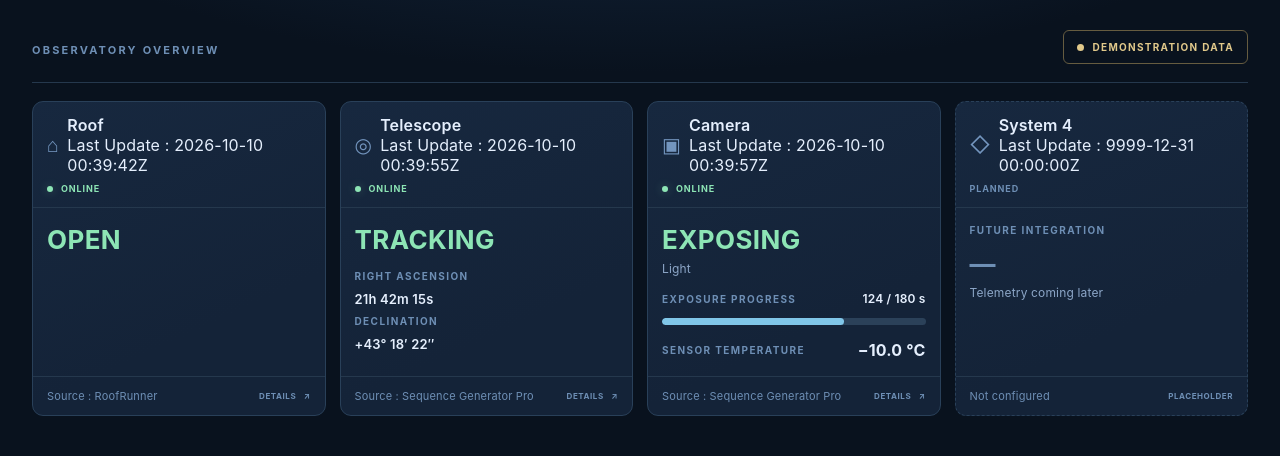
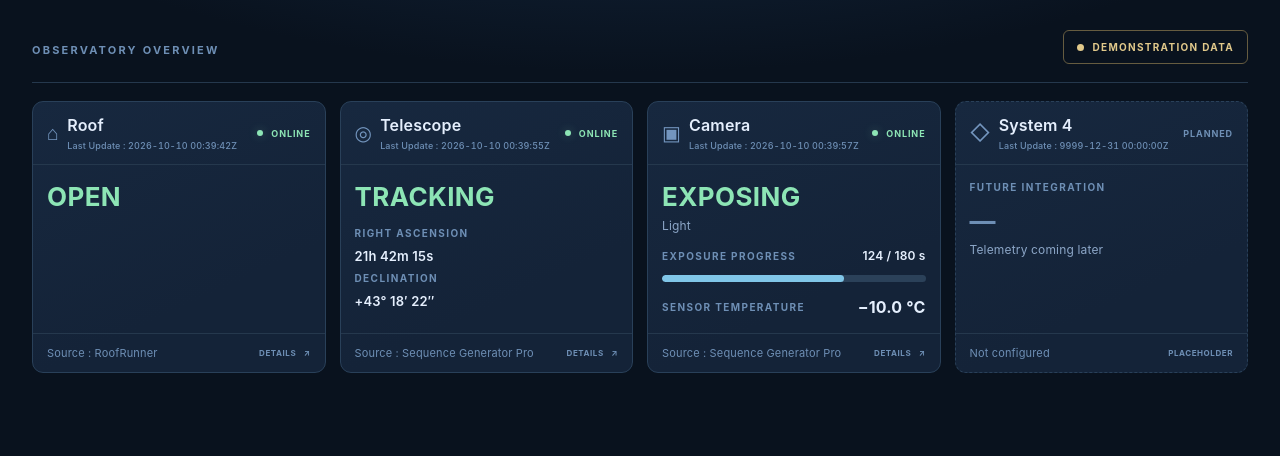
Before and after one commit to EorEquis/TSOLive, a FastAPI app: page / in a window 1280 px wide. Shown: the part 102-558 px from the top of the page. Run offline with FastAPI, Linux system fonts and the light colour scheme.

Commit message:
Style compact last-update timestamps on tiles

```diff
--- a/static/styles.css
+++ b/static/styles.css
@@ -50,3 +50,7 @@
 
 .brand-logo{display:block;width:76px;height:76px;object-fit:contain;flex-shrink:0;border-radius:12px}
 @media(max-width:700px){.brand-logo{width:64px;height:64px}}
+
+/* Static sample update timestamps beneath tile names. */
+.tile-name{display:flex;flex-direction:column;gap:5px;min-width:0}
+.tile-update{font-size:9px;font-weight:500;letter-spacing:.015em;color:var(--subtle);white-space:nowrap;font-variant-numeric:tabular-nums}
```
